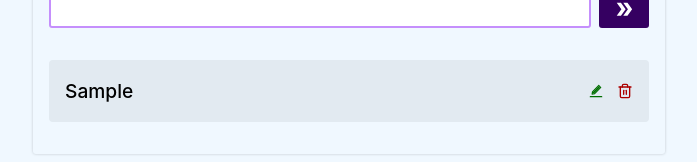
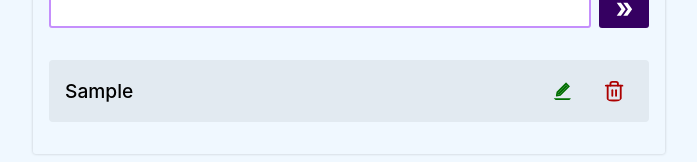
Before and after one commit to BSlaven/my_grocery_list, a React (Vite) app: page / in a window 1280 px wide. Both pictures are taken after typing "Sample" into the empty fields and a click on the button 915 px from the left and 130 px from the top of the page. Shown: the part 121-283 px from the top of the page, without its empty margins (291-988 px from the left). Built offline with nearby package versions, Linux system fonts and the light colour scheme.

Commit message:
add hover and focus effects to edit and delete btns

```diff
--- a/src/GroceryItem/GroceryItem.jsx
+++ b/src/GroceryItem/GroceryItem.jsx
@@ -8,7 +8,7 @@ const GroceryItem = ({ name, id }) => {
     <div className={classes.item}>
       <p className={classes.text}>{name}</p>
       <div className={classes.iconContainer}>
-        <AiTwotoneEdit className={classes.check} />
+        <AiTwotoneEdit className={classes.edit} />
         <FiTrash2 className={classes.trash} />
       </div>
     </div>
--- a/src/GroceryItem/GroceryItem.module.css
+++ b/src/GroceryItem/GroceryItem.module.css
@@ -19,11 +19,24 @@
   padding-right: 1rem;
 }
 
-.check {
+.edit {
   color: rgb(0, 110, 0);
+  border-radius: 50%;
+  font-size: 1.4rem;
+  padding: 0.5rem;
+  cursor: pointer;
 }
 
 .trash {
   margin-left: 0.8rem;
   color: rgb(172, 0, 0);
+  border-radius: 50%;
+  font-size: 1.4rem;
+  padding: 0.5rem;
+  cursor: pointer;
 }
+
+.edit:is(:focus, :hover),
+.trash:is(:focus, :hover) {
+  background-color: #ccc;
+}
```
